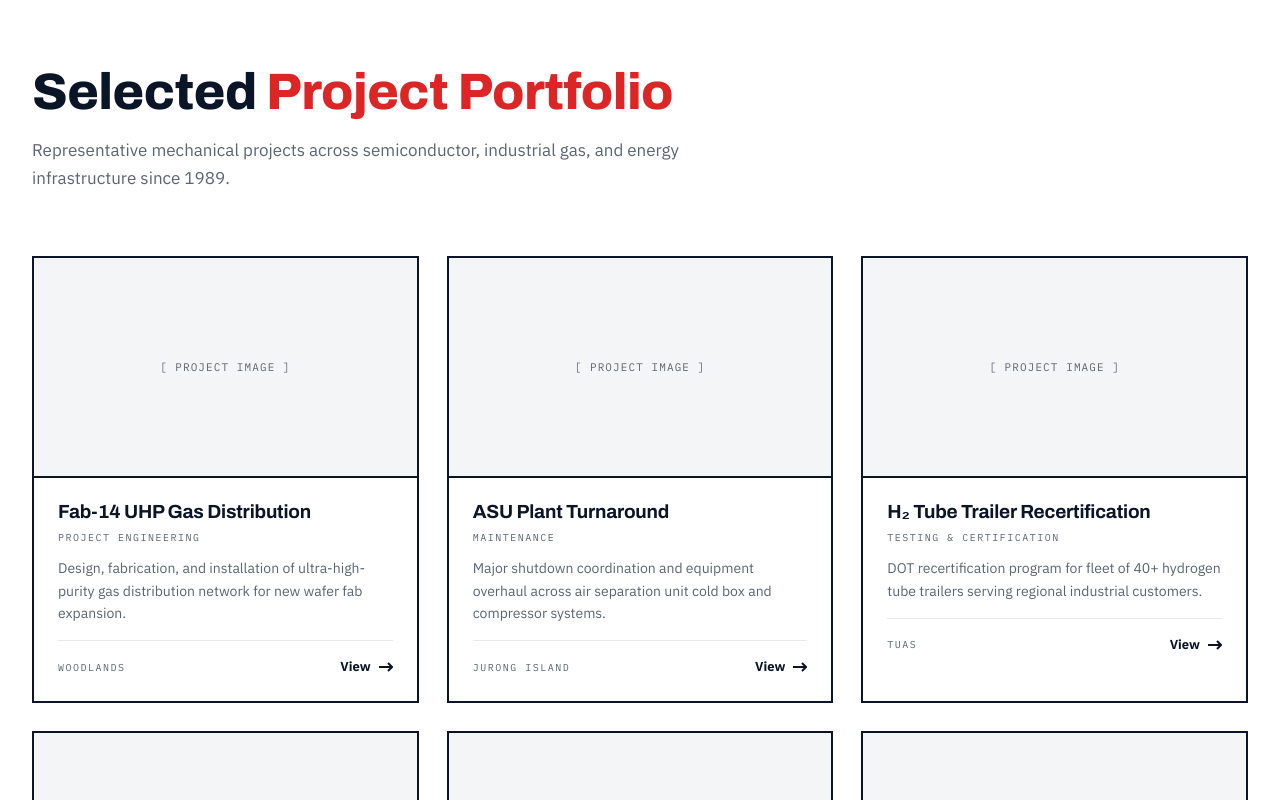
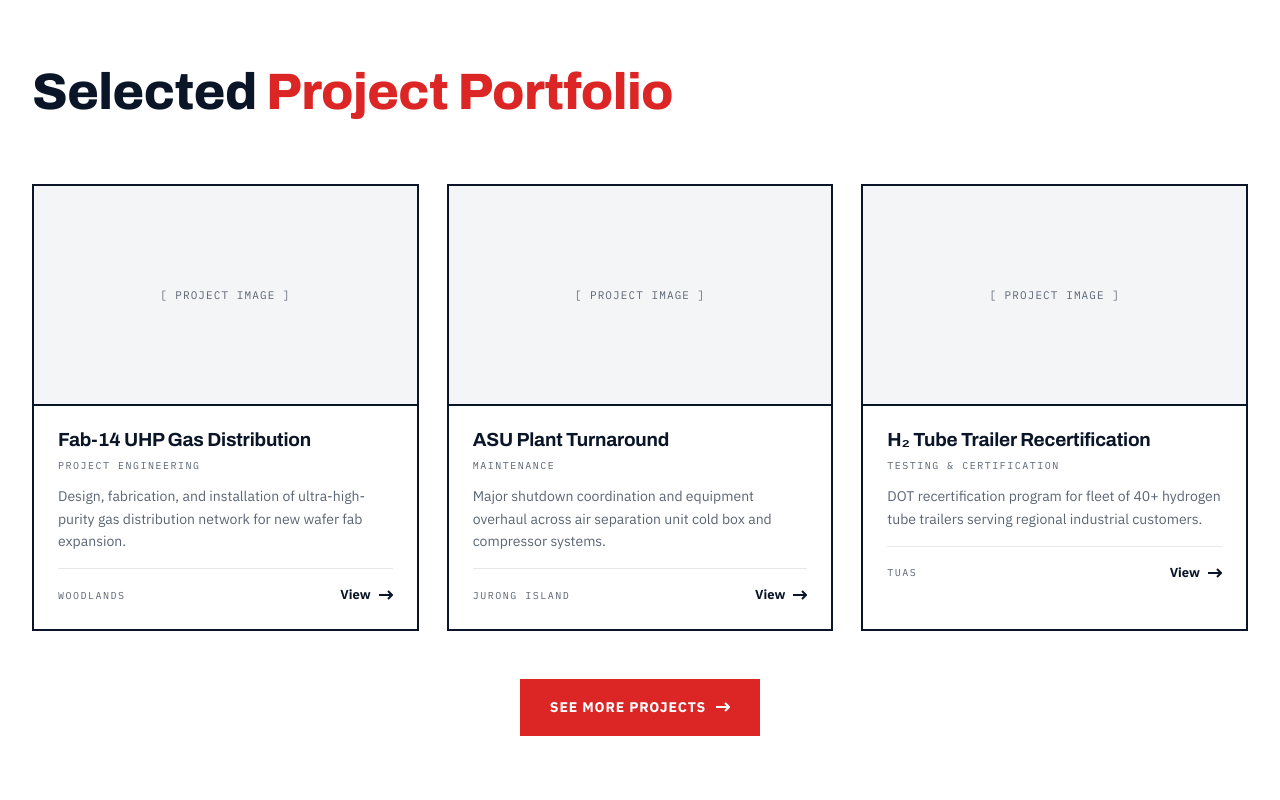
Before and after one commit to lsleewebsite/LS-LEE-TECH-2, a React (Vite) app: page /#/Home in a window 1280 px wide. Shown: the part 3140-3940 px from the top of the page. Built offline with nearby package versions, Linux system fonts and the light colour scheme.

Commit message:
Update Home.jsx

```diff
--- a/src/pages/Home.jsx
+++ b/src/pages/Home.jsx
@@ -360,7 +360,7 @@ export default function Home() {
         </div>
       </motion.section>
 
-      {/* PROJECTS */}
+     {/* PROJECTS */}
       <motion.section
         id="projects"
         className="section"
@@ -375,9 +375,6 @@ export default function Home() {
             <div>
               <h2>Selected <span className="accent">Project Portfolio</span></h2>
             </div>
-            <p className="sec-intro">
-              Representative mechanical projects across semiconductor, industrial gas, and energy infrastructure since 1989.
-            </p>
           </div>
           <motion.div
             className="prj-grid"
@@ -390,9 +387,6 @@ export default function Home() {
               { title: "Fab-14 UHP Gas Distribution", scope: "PROJECT ENGINEERING", desc: "Design, fabrication, and installation of ultra-high-purity gas distribution network for new wafer fab expansion.", loc: "Woodlands" },
               { title: "ASU Plant Turnaround", scope: "MAINTENANCE", desc: "Major shutdown coordination and equipment overhaul across air separation unit cold box and compressor systems.", loc: "Jurong Island" },
               { title: "H₂ Tube Trailer Recertification", scope: "TESTING & CERTIFICATION", desc: "DOT recertification program for fleet of 40+ hydrogen tube trailers serving regional industrial customers.", loc: "Tuas" },
-              { title: "LNG Terminal Hose Assemblies", scope: "FABRICATION", desc: "Custom cryogenic hose fabrication for liquefied natural gas loading and offloading operations.", loc: "Jurong Island" },
-              { title: "Process Gas Metering Skid", scope: "PROJECT ENGINEERING", desc: "Turnkey design-build of gas metering and flow control skid package for chemical process application.", loc: "Jurong Island" },
-              { title: "Data Center H₂ Backup System", scope: "PROJECT ENGINEERING", desc: "Hydrogen fuel cell backup power infrastructure including piping, safety systems, and leak detection.", loc: "One-North" },
             ].map((prj, i) => (
               <motion.div
                 className="prj-card"
@@ -412,6 +406,19 @@ export default function Home() {
                 </div>
               </motion.div>
             ))}
+          </motion.div>
+
+          {/* See More Button */}
+          <motion.div
+            initial={{ opacity: 0, y: 20 }}
+            whileInView={{ opacity: 1, y: 0 }}
+            viewport={{ once: true }}
+            transition={{ duration: 0.6, delay: 0.3 }}
+            style={{ textAlign: 'center', marginTop: '48px' }}
+          >
+            <a href="/projects" className="btn btn-primary">
+              See More Projects <I.Arrow className="arrow" />
+            </a>
           </motion.div>
         </div>
       </motion.section>
```
